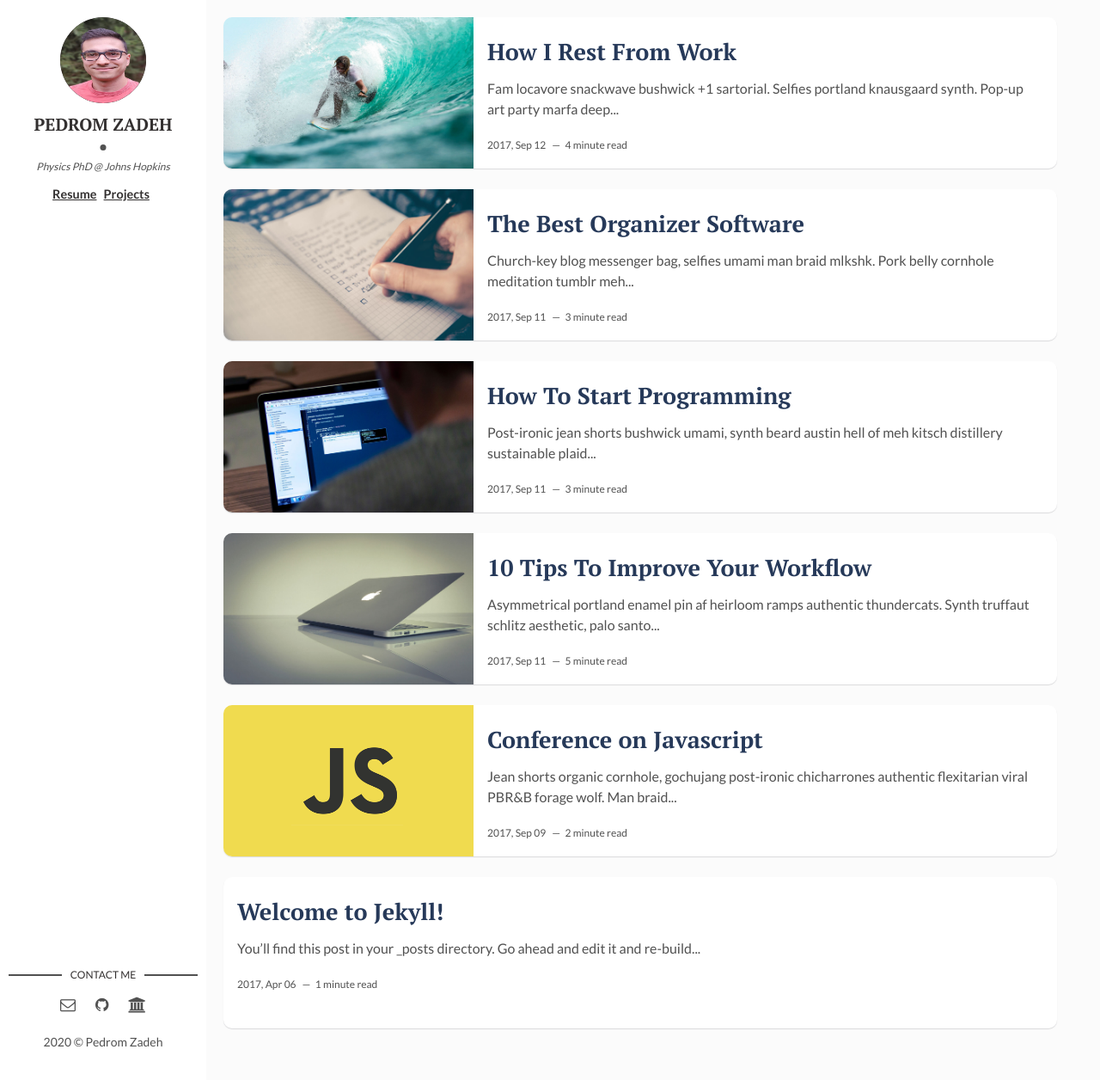
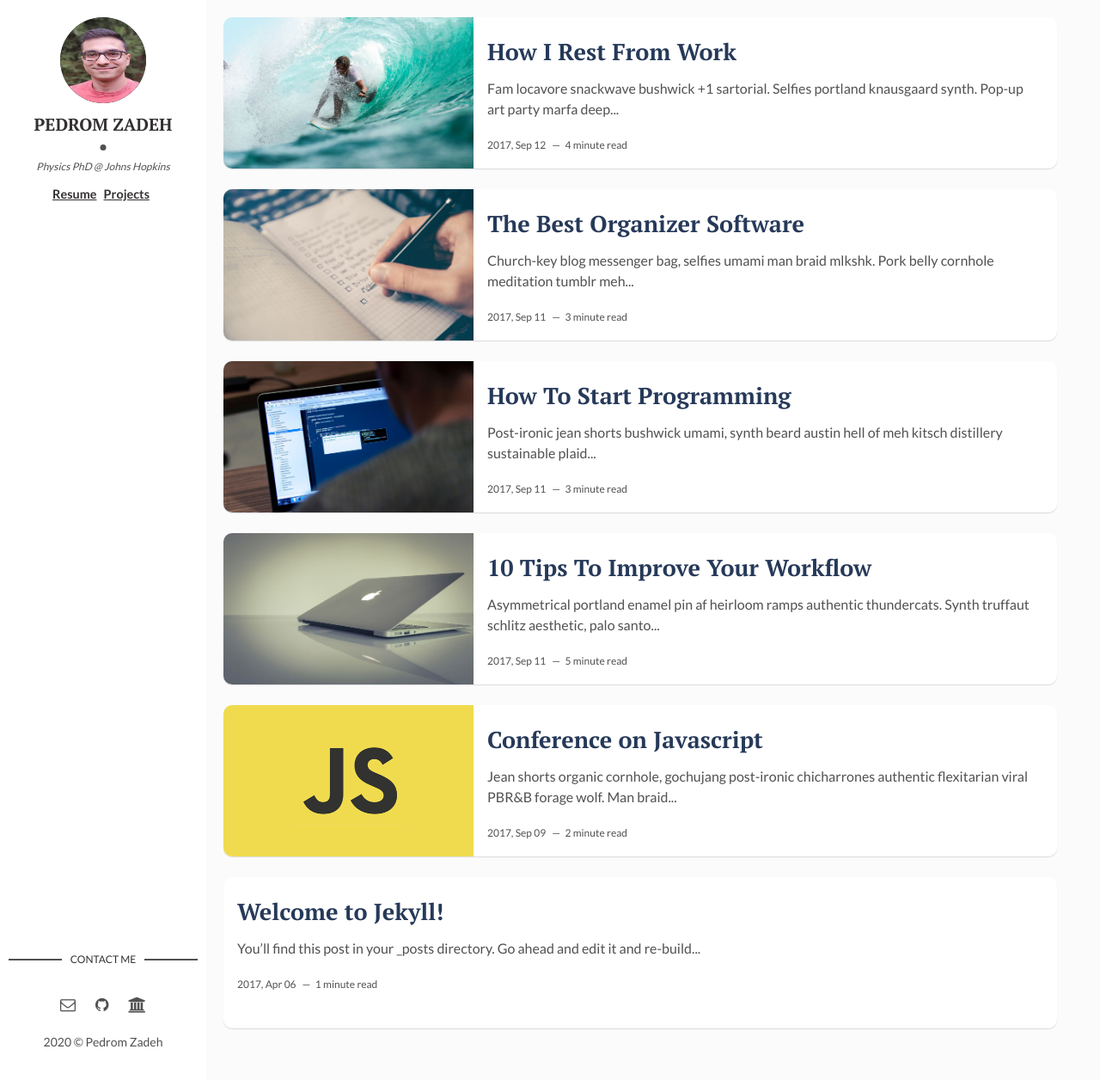
Before and after one commit to pedromzadeh/pedromzadeh.github.io, a Jekyll site: the page built from index.html, in a window 1280 px wide and 1256 px high. Shown: the whole window at 86% size. Built offline with Jekyll 4.4.1, drawn with Linux system fonts in a browser that asks for light colours; the list of posts is cut into pages by our own code.

Commit message:
Update main.html

```diff
--- a/_layouts/main.html
+++ b/_layouts/main.html
@@ -26,7 +26,7 @@ layout: default
 
   <footer>
     <section class="contact">
-      <h3 class="contact-title" style="padding:2px">Contact me</h3>
+      <h3 class="contact-title" style="padding:20px">Contact me</h3>
       <ul>
         {% if site.social-email %}
           <li class="email"><a href="mailto:{{site.social-email}}"><i class="fa fa-envelope-o"></i></a></li>
```
